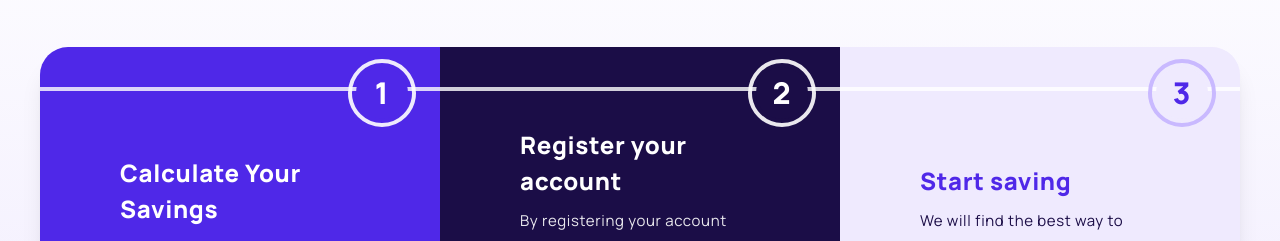
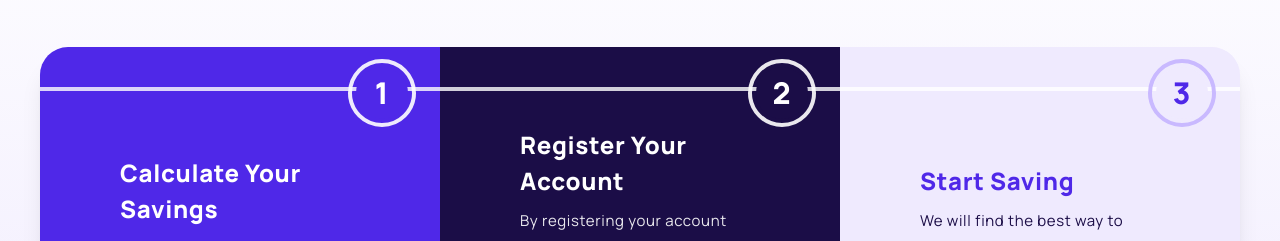
Before and after one commit to Onegreekmyth/Hospital_Debt_Relief_Web, a React (Vite) app: page / in a window 1280 px wide. Shown: the part 1680-1921 px from the top of the page. Built offline with nearby package versions, Linux system fonts and the light colour scheme; no server answers.

Commit message:
Update headings on Home page for improved readability

```diff
--- a/src/pages/Home.jsx
+++ b/src/pages/Home.jsx
@@ -637,7 +637,7 @@ const HomePage = () => {
                 <span className="relative">2</span>
               </div>
               <h3 className="text-white text-[18px] md:text-[22px] lg:text-[24px] font-extrabold tracking-[0.64px]">
-                Register your account
+                Register Your Account
               </h3>
               <p className="mt-2 text-white/90 text-[14px] md:text-[15px] leading-6 md:leading-7 max-w-[520px]">
                 By registering your account with us, you will be able to upload
@@ -652,7 +652,7 @@ const HomePage = () => {
                 <span className="relative">3</span>
               </div>
               <h3 className="text-[#4F28E8] text-[18px] md:text-[22px] lg:text-[24px] font-extrabold tracking-[0.64px]">
-                Start saving
+                Start Saving
               </h3>
               <p className="mt-2 text-[#1B0D47] text-[14px] md:text-[15px] leading-6 md:leading-7 max-w-[520px]">
                 We will find the best way to have you pay as little as possible.
```
